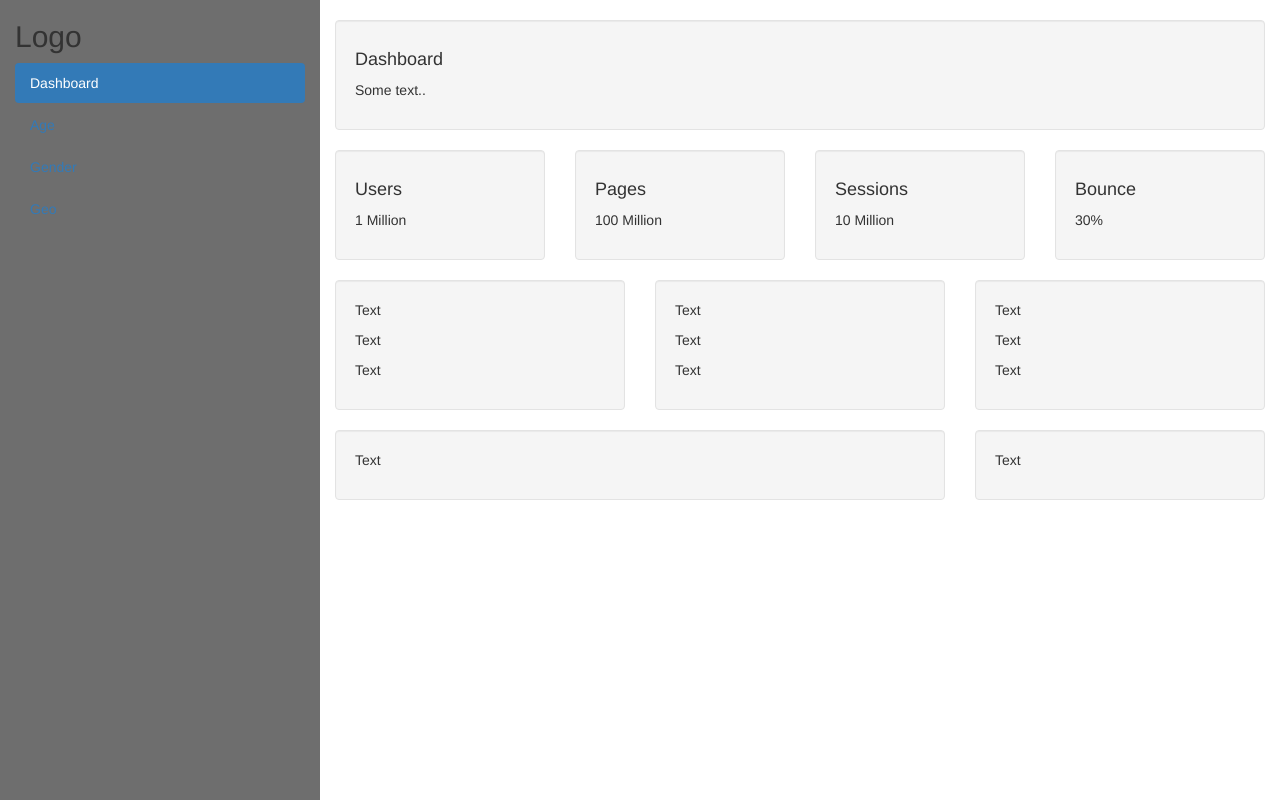
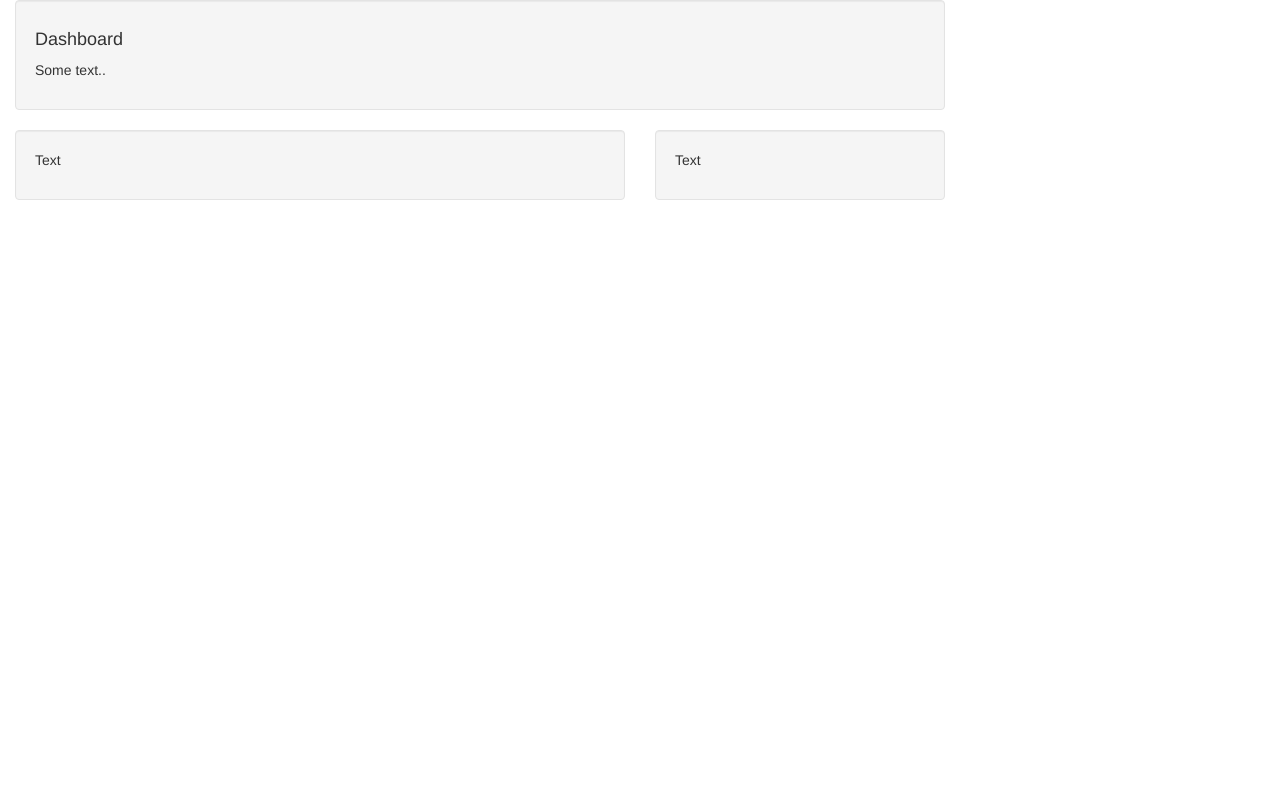
Before and after one commit to nels8108/ACMDigitalSignage, a plain HTML site: page index.html in a window 1280 px wide. Shown: the top 800 px of the page. Drawn offline with nearby package versions, Linux system fonts and the light colour scheme.

Commit message:
Update index.html

```diff
--- a/index.html
+++ b/index.html
@@ -38,70 +38,10 @@
 
 <div class="container-fluid">
   <div class="row content">
-    <div class="col-sm-3 sidenav hidden-xs">
-      <h2>Logo</h2>
-      <ul class="nav nav-pills nav-stacked">
-        <li class="active"><a href="#section1">Dashboard</a></li>
-        <li><a href="#section2">Age</a></li>
-        <li><a href="#section3">Gender</a></li>
-        <li><a href="#section3">Geo</a></li>
-      </ul><br>
-    </div>
-    <br>
-
     <div class="col-sm-9">
       <div class="well">
         <h4>Dashboard</h4>
         <p>Some text..</p>
-      </div>
-      <div class="row">
-        <div class="col-sm-3">
-          <div class="well">
-            <h4>Users</h4>
-            <p>1 Million</p>
-          </div>
-        </div>
-        <div class="col-sm-3">
-          <div class="well">
-            <h4>Pages</h4>
-            <p>100 Million</p>
-          </div>
-        </div>
-        <div class="col-sm-3">
-          <div class="well">
-            <h4>Sessions</h4>
-            <p>10 Million</p>
-          </div>
-        </div>
-        <div class="col-sm-3">
-          <div class="well">
-            <h4>Bounce</h4>
-            <p>30%</p>
-          </div>
-        </div>
-      </div>
-      <div class="row">
-        <div class="col-sm-4">
-          <div class="well">
-            <p>Text</p>
-            <p>Text</p>
-            <p>Text</p>
-          </div>
-        </div>
-        <div class="col-sm-4">
-          <div class="well">
-            <p>Text</p>
-            <p>Text</p>
-            <p>Text</p>
-          </div>
-        </div>
-        <div class="col-sm-4">
-          <div class="well">
-            <p>Text</p>
-            <p>Text</p>
-            <p>Text</p>
-          </div>
-        </div>
       </div>
       <div class="row">
         <div class="col-sm-8">
```
